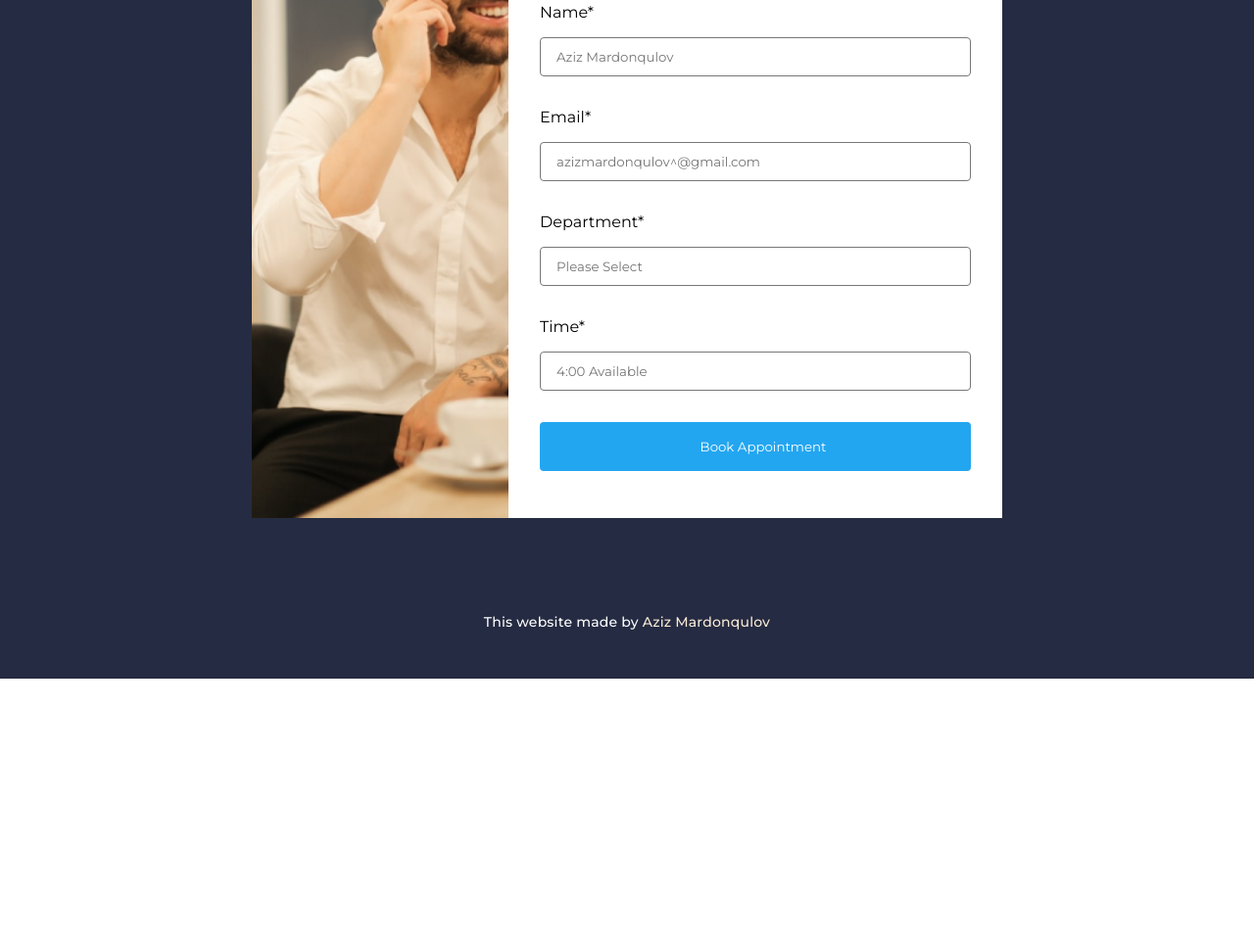
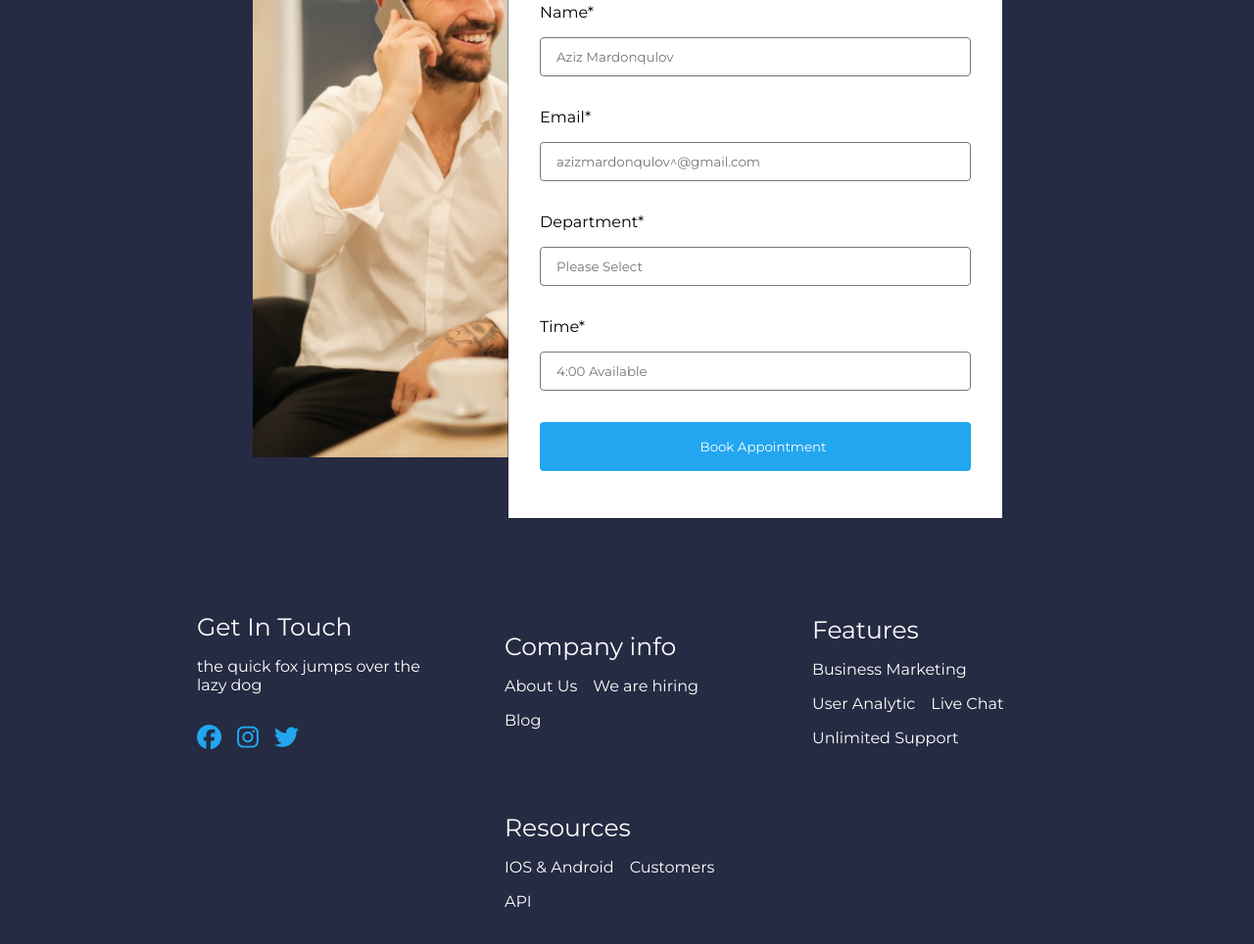
Before and after one commit to AzizMardonqulov/mobile-mark, a plain HTML site: page index.html in a window 1280 px wide. Shown: the part 3623-4587 px from the top of the page at 98% size. Before the commit the page ends 4316 px from the top, so only its background shows below. Drawn offline with Linux system fonts and the light colour scheme; a web font is replaced by a local one.

Commit message:
add footer style in home page

```diff
--- a/index.html
+++ b/index.html
@@ -279,7 +279,39 @@
         </div>
     </section>
     <section class="footer tesmoniom">
-        <div class="footer-lable tesmoniom-lable-2">This website made by <a href="https://mardonqulov.uz">Aziz Mardonqulov</a></div>
+        <ul>
+            <li>
+                <div>Get In Touch</div>
+                <div>the quick fox jumps over the
+                    lazy dog</div>
+                <div><i class="fa-brands fa-facebook"></i><i class="fa-brands fa-instagram"></i><i class="fa-brands fa-twitter"></i></div>
+            </li>
+        </ul>
+        <ul>
+            <li>
+                <div>Company info</div>
+                <div>About Us</div>
+                <div>We are hiring</div>
+                <div>Blog</div>
+            </li>
+        </ul>
+        <ul>
+            <li>
+                <div>Features</div>
+                <div>Business Marketing</div>
+                <div>User Analytic</div>
+                <div>Live Chat</div>
+                <div class="">Unlimited Support</div>
+            </li>
+        </ul>
+        <ul>
+            <li>
+                <div>Resources</div>
+                <div>IOS & Android</div>
+                <div>Customers</div>
+                <div class="">API</div>
+            </li>
+        </ul>
     </section>
     <script>
         let MedioNav = document.getElementById("MedioNav");
--- a/style.css
+++ b/style.css
@@ -425,7 +425,7 @@ section{
 }
 .login{
     width: 100%;
-    height: 800px;
+    height: fit-content;
     padding-top: 2rem;
     padding-left: 0;
     padding-right: 0;
@@ -483,11 +483,43 @@ section{
     background-color: rgba(35, 166, 240, 1);
     color: #fff;
 }
-.footer-lable{
-    color: #fff;
+.footer{
+    width: 100%;
+    display: flex;
+    flex-direction: row;
+    flex-wrap: wrap;
+    justify-content: center;
+    padding-top: 3rem;
 }
-.footer-lable a{
-    color: antiquewhite;
+.footer ul{
+    width: 250px;
+    display: flex;
+    flex-wrap: wrap;
+    gap: 1rem;
+}
+.footer ul li{
+    width:100%;
+    display: flex;
+    flex-wrap: wrap;
+    gap: 1rem;
+}
+.footer ul li div{
+    color:#fff;
+}
+.footer ul li div:first-child{
+    font-size: 25px;
+    margin-bottom: 1;
+    display: flex;
+    gap: 2rem;
+}
+.footer ul li div i{
+ color:rgba(35, 166, 240, 1);
+ margin-left: 1rem;
+ font-size: 25px;
+ margin-top: 1rem;
+}
+.footer ul li div i:first-child{
+    margin-left: 0;
 }
 @media only screen and (min-width:794px) {
     .better{
```
